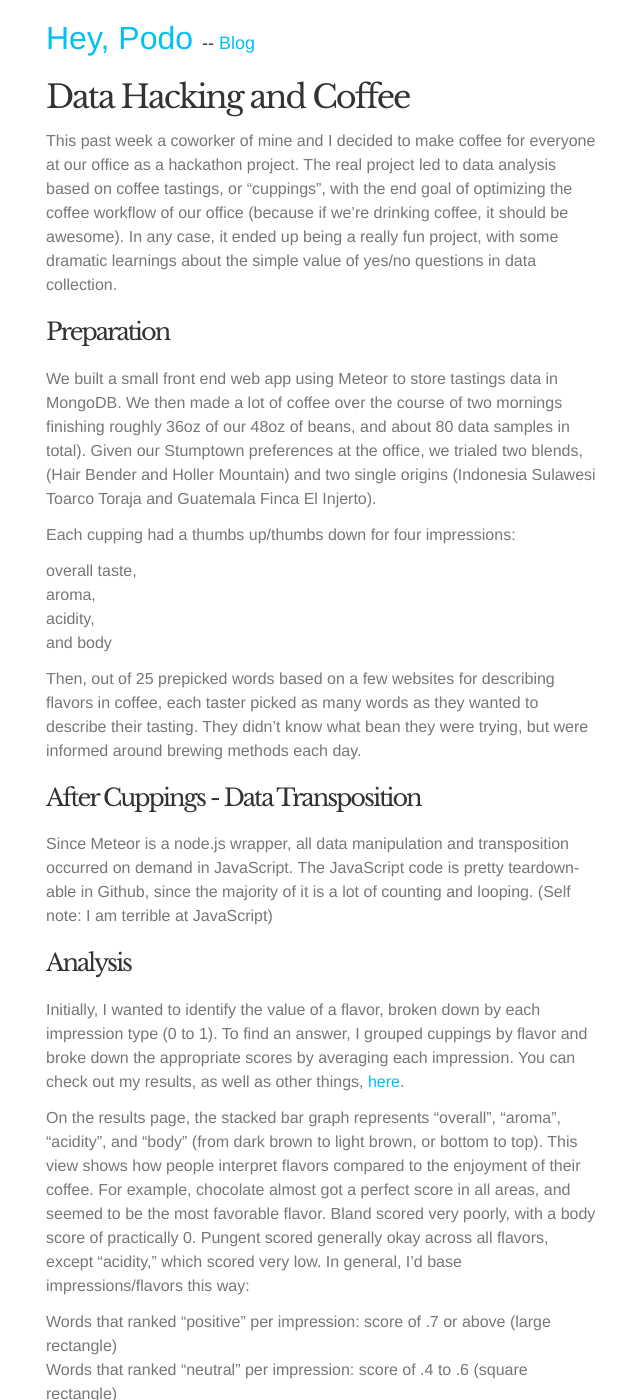
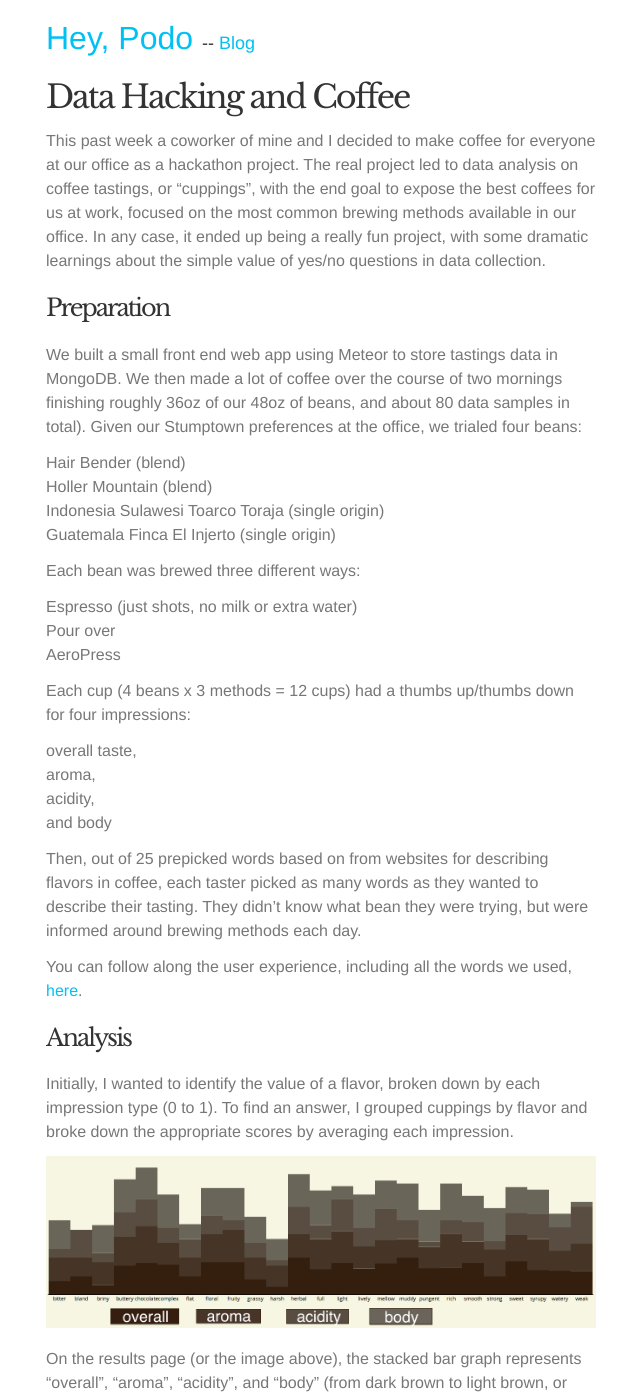
Before and after one commit to podopie/podopie.github.com, a Jekyll site: the page built from _posts/2013-04-29-data_hacking_and_coffee.md, in a window 1280 px wide and 1400 px high. Shown: the whole window, without its empty margins (319-959 px from the left). Built offline with Jekyll 4.4.1, drawn with Linux system fonts in a browser that asks for light colours; some of the changed text lies outside the part shown.

Commit message:
rewrote a lot for readability

```diff
--- a/_posts/2013-04-29-data_hacking_and_coffee.md
+++ b/_posts/2013-04-29-data_hacking_and_coffee.md
@@ -5,41 +5,51 @@ title: Data Hacking and Coffee
 
 {{ page.title }}
 ================
-This past week a coworker of mine and I decided to make coffee for everyone at our office as a hackathon project. The real project led to data analysis based on coffee tastings, or "cuppings", with the end goal of optimizing the coffee workflow of our office (because if we're drinking coffee, it should be awesome). In any case, it ended up being a really fun project, with some dramatic learnings about the simple value of yes/no questions in data collection.
+This past week a coworker of mine and I decided to make coffee for everyone at our office as a hackathon project. The real project led to data analysis on coffee tastings, or "cuppings", with the end goal to expose the best coffees for us at work, focused on the most common brewing methods available in our office. In any case, it ended up being a really fun project, with some dramatic learnings about the simple value of yes/no questions in data collection.
 
 Preparation
 -----------
-We built a small front end web app using Meteor to store tastings data in MongoDB. We then made a lot of coffee over the course of two mornings finishing roughly 36oz of our 48oz of beans, and about 80 data samples in total). Given our Stumptown preferences at the office, we trialed two blends, (Hair Bender and Holler Mountain) and two single origins (Indonesia Sulawesi Toarco Toraja and Guatemala Finca El Injerto).
+We built a small front end web app using Meteor to store tastings data in MongoDB. We then made a lot of coffee over the course of two mornings finishing roughly 36oz of our 48oz of beans, and about 80 data samples in total). Given our Stumptown preferences at the office, we trialed four beans:
 
-Each cupping had a thumbs up/thumbs down for four impressions:
+* Hair Bender (blend)
+* Holler Mountain (blend)
+* Indonesia Sulawesi Toarco Toraja (single origin)
+* Guatemala Finca El Injerto (single origin)
+
+Each bean was brewed three different ways:
+
+* Espresso (just shots, no milk or extra water)
+* Pour over
+* AeroPress
+
+Each cup (4 beans x 3 methods = 12 cups) had a thumbs up/thumbs down for four impressions:
 
 * overall taste,
 * aroma,
 * acidity,
 * and body
 
-Then, out of 25 prepicked words based on a few websites for describing flavors in coffee, each taster picked as many words as they wanted to describe their tasting. They didn't know what bean they were trying, but were informed around brewing methods each day.
 
-After Cuppings - Data Transposition
------------------------------------
-Since Meteor is a node.js wrapper, all data manipulation and transposition occurred on demand in JavaScript. The JavaScript code is pretty teardown-able in Github, since the majority of it is a lot of counting and looping.
-(Self note: I am terrible at JavaScript)
+Then, out of 25 prepicked words based on from websites for describing flavors in coffee, each taster picked as many words as they wanted to describe their tasting. They didn't know what bean they were trying, but were informed around brewing methods each day.
+
+You can follow along the user experience, including all the words we used, <a href="http://coffeemoto.meteor.com">here</a>.
 
 Analysis
 --------------------------
-Initially, I wanted to identify the value of a flavor, broken down by each impression type (0 to 1). To find an answer, I grouped cuppings by flavor and broke down the appropriate scores by averaging each impression. You can check out my results, as well as other things, <a href="http://coffeemoto.meteor.com/">here</a>.
+Initially, I wanted to identify the value of a flavor, broken down by each impression type (0 to 1). To find an answer, I grouped cuppings by flavor and broke down the appropriate scores by averaging each impression.
 
-On the results page, the stacked bar graph represents "overall", "aroma", "acidity", and "body" (from dark brown to light brown, or bottom to top). This view shows how people interpret flavors compared to the enjoyment of their coffee. For example, chocolate almost got a perfect score in all areas, and seemed to be the most favorable flavor. Bland scored very poorly, with a body score of practically 0. Pungent scored generally okay across all flavors, except "acidity," which scored very low. In general, I'd base impressions/flavors this way:
+<a href="/public/images/cuppings_data.png"><img src="/public/images/cuppings_data.png" width=550 height=172 /></a>
+
+On the results page (or the image above), the stacked bar graph represents "overall", "aroma", "acidity", and "body" (from dark brown to light brown, or bottom to top) for each possible flavor word. For example, chocolate got a near perfect score in all areas, and seemed to be the most favorable flavor. Bland scored very poorly, with a body score of practically 0. Pungent scored generally okay across all flavors, except "acidity," which scored very low. In general, I'd base impressions/flavors this way:
 
 * Words that ranked "positive" per impression: score of .7 or above (large rectangle)
 * Words that ranked "neutral" per impression: score of .4 to .6 (square rectangle)
 * Words that ranked "negative" per impression: score of .3 or below (small-nil rectangle)
 
-<a href="/public/images/cuppings_data_original.png"><img src="/public/images/cuppings_data.jpg" /></a>
 
 I then determined which words best described which beans. I decided to use <a href="http://en.wikipedia.org/wiki/Tf%E2%80%93idf">tf-idf</a>, namely for its ability to (hopefully) find uniqueness of words in a given document; in this case, cuppings specific to a bean. This approach let me see how often words were used to describe beans, but also how often those same words were used to describe other beans as well. For example, bitter could have easily described all the beans, so it would have had a low uniqueness score for each bean. In the results, I found it interesting that even with the inverse counterweight, harsh still showed up for two different beans.
 
-Tf-idf was not too difficult to implement in JavaScript, though I conjoined with it a sorted object function commonly seen on StackOverflow. Code here (on Github, early on, in the coffeeMoto namespace):
+Tf-idf wasn't too difficult to implement in JavaScript, though I conjoined with it a sorted object function commonly seen on StackOverflow. Code here (on Github, early on, in the coffeeMoto namespace):
 <pre>generateUniques: function(cupping_array) {
     var tf_idf = {};
     Tastings.find().forEach(function(i) {
```
Also changed, not shown: other parts of _posts/2013-04-29-data_hacking_and_coffee.md (+3 -0 lines), public/images/cuppings_data.jpg (deleted), public/images/cuppings_data.png (added), public/images/cuppings_data_original.png (deleted).
